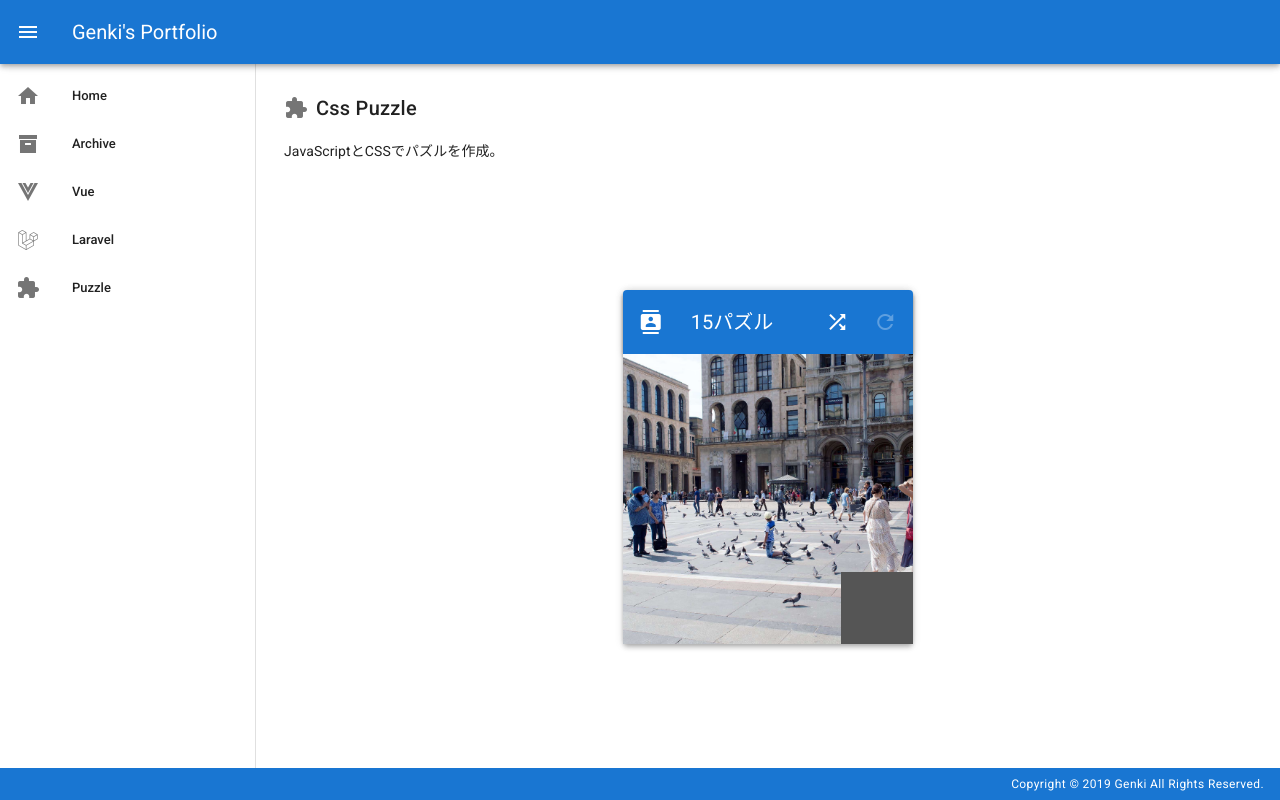
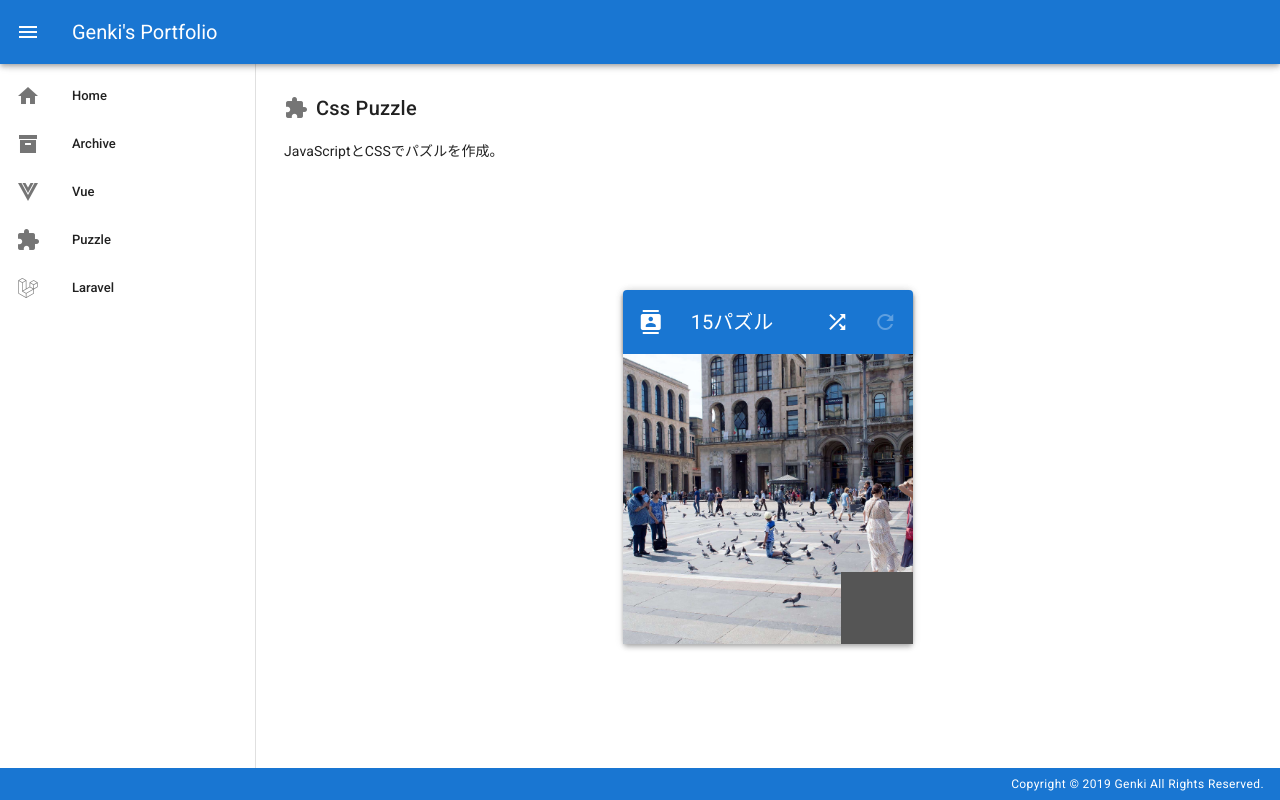
Before and after one commit to genki140/portfolio, a Vue app: page /#/puzzle in a window 1280 px wide. Built offline with nearby package versions, Linux system fonts and the light colour scheme.

Commit message:
シャッフル中にリセットできる問題を修正

```diff
--- a/src/App.vue
+++ b/src/App.vue
@@ -60,21 +60,21 @@
           </v-list-item-content>
         </v-list-item>
 
+        <v-list-item @click="route('puzzle')">
+          <v-list-item-action>
+            <v-icon>mdi-puzzle</v-icon>
+          </v-list-item-action>
+          <v-list-item-content>
+            <v-list-item-title>Puzzle</v-list-item-title>
+          </v-list-item-content>
+        </v-list-item>
+
         <v-list-item @click="route('laravel')">
           <v-list-item-action>
             <v-icon>mdi-laravel</v-icon>
           </v-list-item-action>
           <v-list-item-content>
             <v-list-item-title>Laravel</v-list-item-title>
-          </v-list-item-content>
-        </v-list-item>
-
-        <v-list-item @click="route('puzzle')">
-          <v-list-item-action>
-            <v-icon>mdi-puzzle</v-icon>
-          </v-list-item-action>
-          <v-list-item-content>
-            <v-list-item-title>Puzzle</v-list-item-title>
           </v-list-item-content>
         </v-list-item>
 
--- a/src/components/Puzzle.vue
+++ b/src/components/Puzzle.vue
@@ -11,7 +11,7 @@
 
         <div class="flex-grow-1"></div>
         <v-btn icon @click="shuffle" :disabled="shuffling"><v-icon>mdi-shuffle</v-icon></v-btn>
-        <v-btn icon @click="reset" :disabled="completed"><v-icon>mdi-refresh</v-icon></v-btn>
+        <v-btn icon @click="reset" :disabled="completed || shuffling"><v-icon>mdi-refresh</v-icon></v-btn>
       </v-app-bar>
 
       <v-responsive :aspect-ratio="1/1">
```
Also changed, not shown: 9 other files (tests, documents, lock files or other folders).
